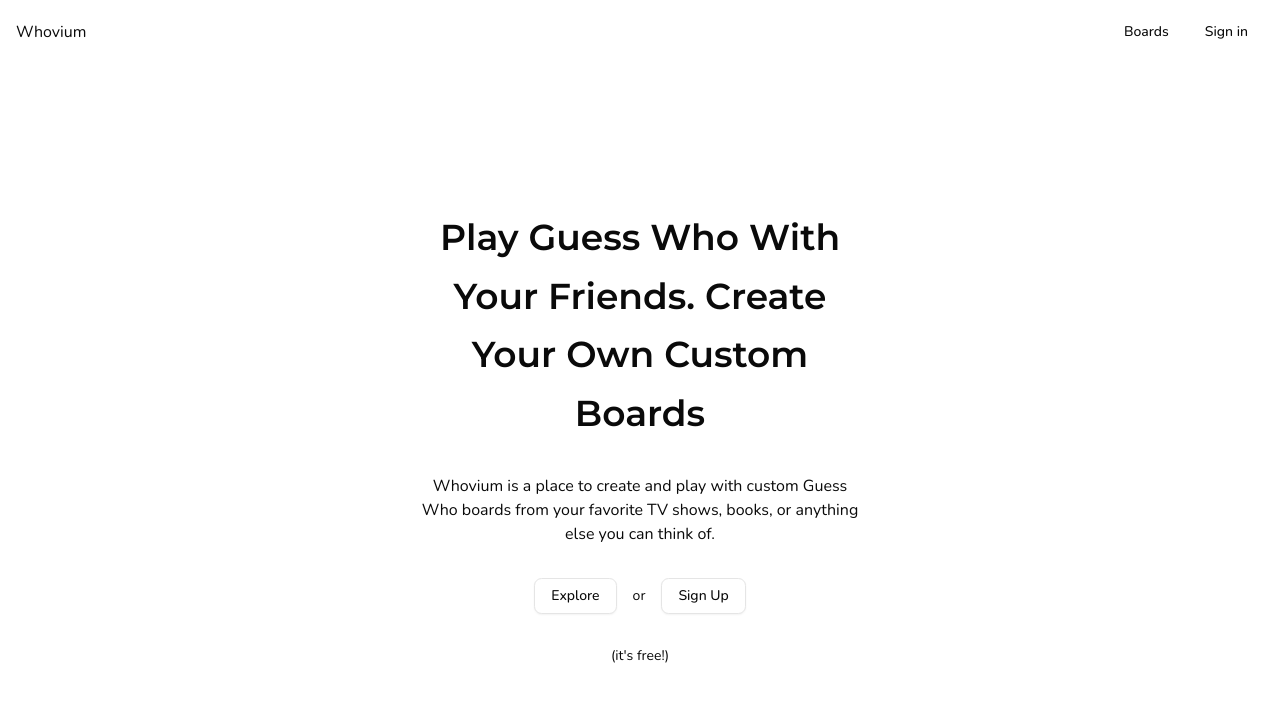
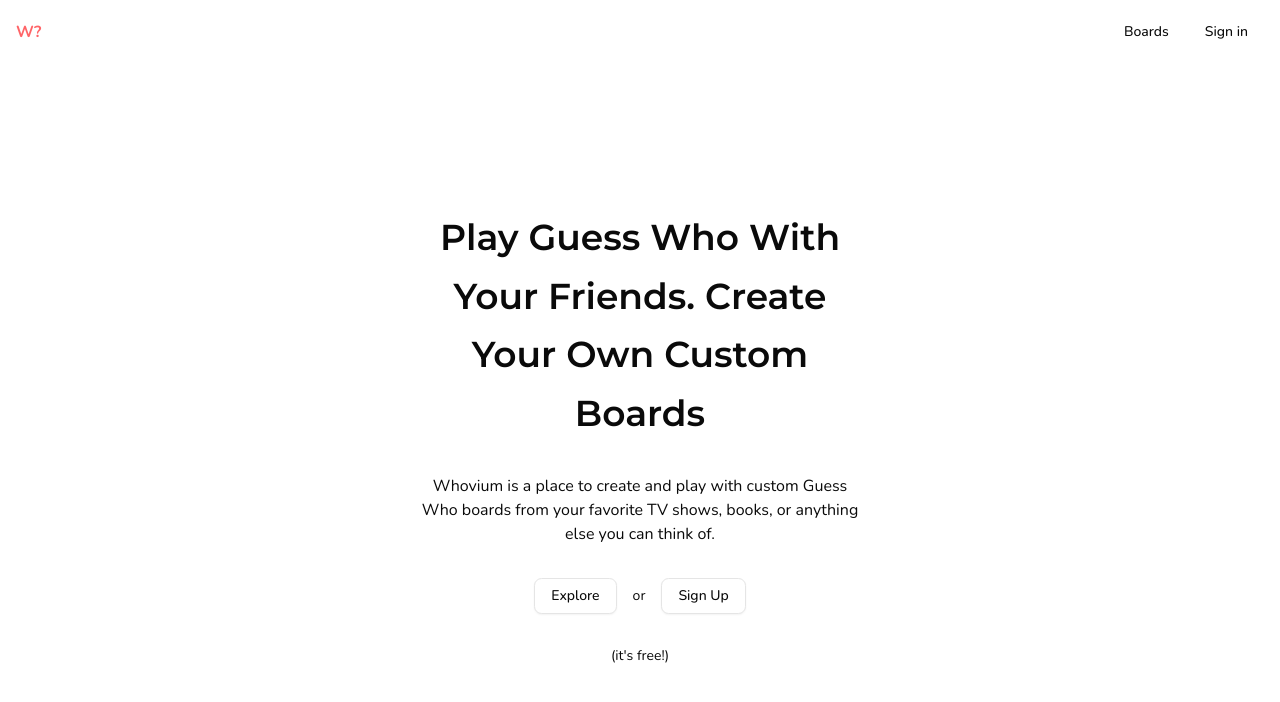
Before and after one commit to niet-dev/whovium, a Next.js app: page / in a window 1280 px wide. Shown: the top 702 px of the page. Built offline with nearby package versions, Linux system fonts and the light colour scheme; no server answers.

Commit message:
add temporary logo

```diff
--- a/src/components/nav-bar.tsx
+++ b/src/components/nav-bar.tsx
@@ -23,8 +23,8 @@ export default function NavBar({ user }: NavBarProps) {
   return (
     <header>
       <nav className="container mx-auto flex h-16 justify-between p-4">
-        <Link href="/" className="flex items-center">
-          Whovium
+        <Link href="/" className="flex items-center font-bold text-red-400">
+          W?
         </Link>
         <NavigationMenu>
           <NavigationMenuList>
```
